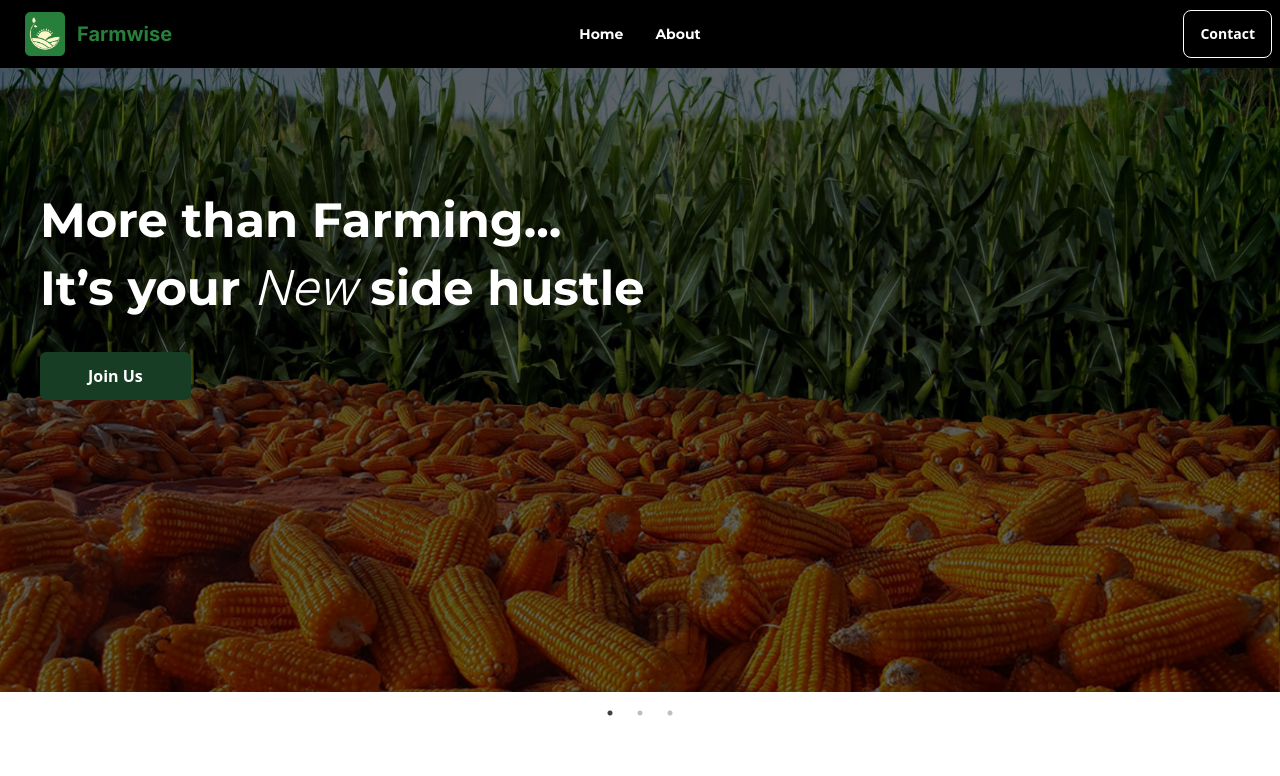
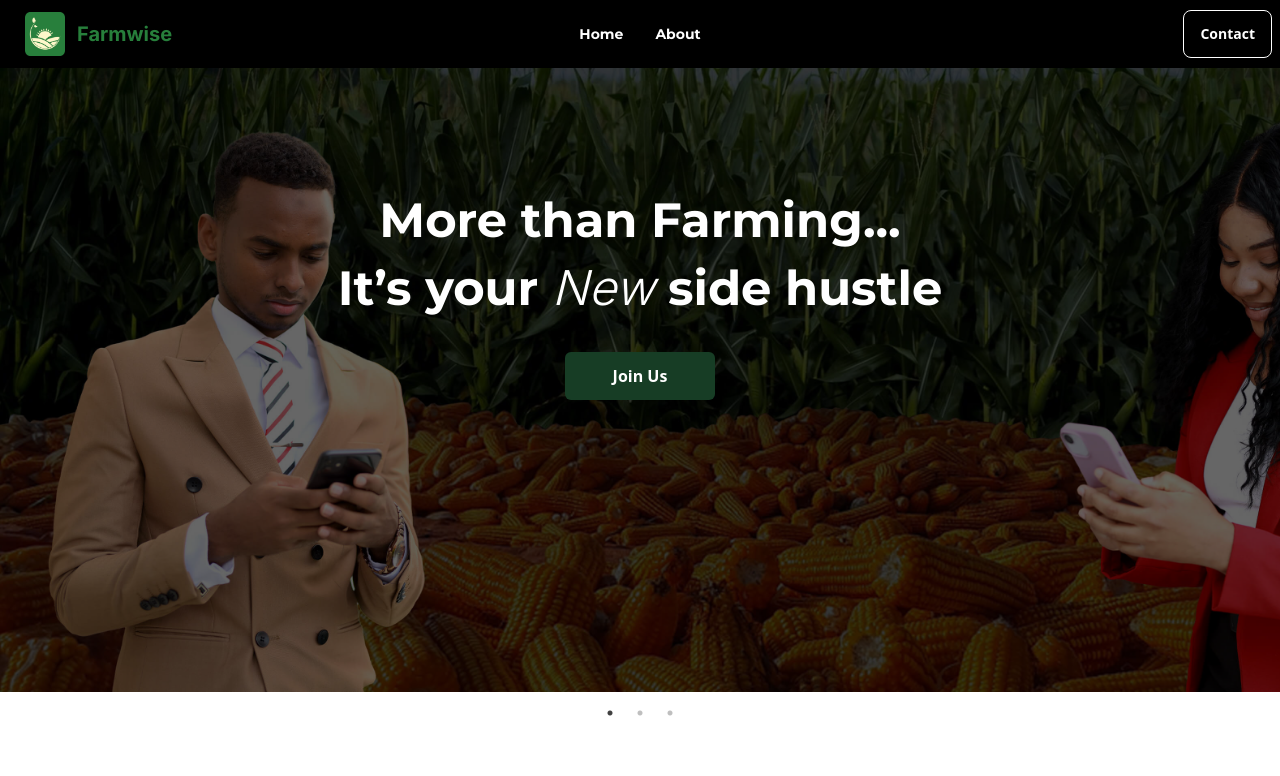
Before and after one commit to kevinmisigaro/farmwise, a Next.js app: page / in a window 1280 px wide. Shown: the top 776 px of the page. Built offline with nearby package versions, Linux system fonts and the light colour scheme.

Commit message:
updated banners

```diff
--- a/src/app/about/page.tsx
+++ b/src/app/about/page.tsx
@@ -1,4 +1,5 @@
 import RootLayout from "@/app/layout";
+import Footer from "@/components/footer";
 import { mali } from "@/utils/fonts";
 
 const Index = () => {
@@ -110,6 +111,8 @@ const Index = () => {
           </div>
         </div>
       </div>
+
+      <Footer />
     </RootLayout>
   );
 };
--- a/src/app/layout.tsx
+++ b/src/app/layout.tsx
@@ -1,6 +1,5 @@
 import Navbar from "@/components/navbar";
 import "./globals.css";
-import Footer from "@/components/footer";
 
 export default function RootLayout({
   children,
@@ -25,7 +24,6 @@ export default function RootLayout({
       <body>
         <Navbar />
         <main>{children}</main>
-        <Footer />
       </body>
     </html>
   );
--- a/src/app/page.tsx
+++ b/src/app/page.tsx
@@ -1,5 +1,6 @@
 "use client";
 
+import Footer from "@/components/footer";
 import Testimonial from "@/components/testimonial";
 import { inter, mali } from "@/utils/fonts";
 import Slider from "react-slick";
@@ -23,11 +24,11 @@ function Index() {
           <div
             className="w-full h-[50vh] md:h-[78vh] bg-cover"
             style={{
-              backgroundImage: "url('/assets/images/Farm5.jpg')",
+              backgroundImage: "url('/assets/images/banners/banner1.jpg')",
             }}
           ></div>
           <div className="w-full absolute h-full bg-black top-0 start-0 bg-opacity-60 z-5"></div>
-          <div className="text-white absolute inset-0 px-10 md:px-10 h-full">
+          <div className="text-white absolute inset-0 text-center px-10 md:px-10 h-full">
             <div className="mt-32">
               <h1
                 className={`mb-5 text-2xl md:text-5xl font-bold ${mali.className}`}
@@ -42,18 +43,20 @@ function Index() {
                 side hustle
               </h1>
 
-              <div className="px-12 font-bold py-3 rounded-md max-w-fit mt-10 text-white bg-[#173d25] cursor-pointer">
+             <div className="flex flex-row justify-center mt-10">
+             <div className="px-12 font-bold py-3 rounded-md max-w-fit text-white bg-[#173d25] cursor-pointer">
                 Join Us
               </div>
+             </div>
             </div>
           </div>
         </div>
 
         <div className="h-[50vh] md:h-[78vh] relative">
           <div
-            className="w-full h-[50vh] md:h-[78vh] bg-cover"
+            className="w-full h-[50vh] md:h-[78vh] bg-cover bg-center"
             style={{
-              backgroundImage: "url('/assets/images/farm1.jpg')",
+              backgroundImage: "url('/assets/images/banners/banner2.jpg')",
             }}
           ></div>
           <div className="w-full absolute h-full bg-black top-0 start-0 bg-opacity-60 z-5"></div>
@@ -518,7 +521,7 @@ function Index() {
           />
           <div>
             <h3>Helpline and Support</h3>
-            <h2 className="font-bold text-lg">+88 013 00 44 51</h2>
+            <h2 className="font-bold text-lg">+255713444448</h2>
           </div>
         </div>
 
@@ -542,10 +545,14 @@ function Index() {
           />
           <div>
             <h3>Send an Email</h3>
-            <h2 className="font-bold text-lg">Support@gmail.com</h2>
+            <h2 className="font-bold text-lg">
+            patricia.kakorozya@farmwise.tz
+            </h2>
           </div>
         </div>
       </div>
+
+      <Footer />
     </>
   );
 }
--- a/src/components/footer/index.tsx
+++ b/src/components/footer/index.tsx
@@ -11,7 +11,7 @@ function Footer() {
           <h6 className="footer-title">Social</h6>
           <div className="grid grid-flow-col gap-4">
             <a
-              href="https://www.instagram.com/farmwisetz/?hl=en"
+              href="https://twitter.com/Farmwisetz"
               target="_blank"
             >
               <img
```
Also changed, not shown: public/assets/images/banners/banner1.jpg (added), public/assets/images/banners/banner2.jpg (added).
